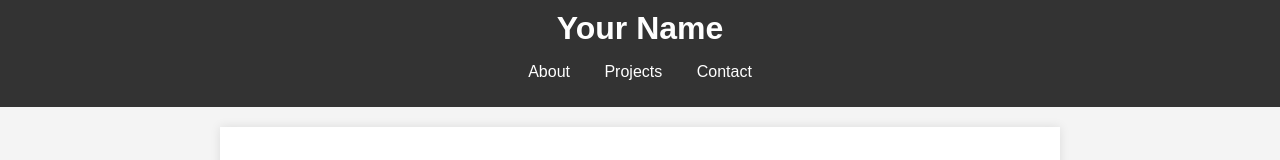
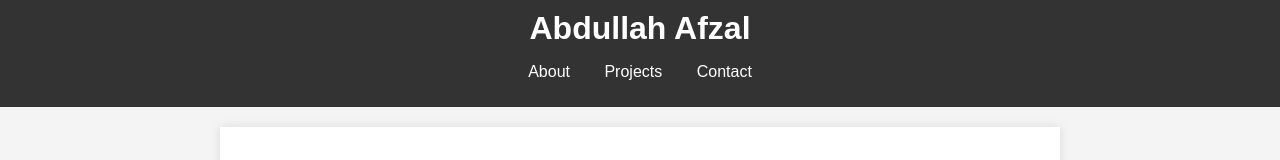
Before and after one commit to Abdullah-Afzal-00/Abdullah-Afzal-00.github.io, a plain HTML site: page index.html in a window 1280 px wide. Shown: the top 160 px of the page. Drawn offline with Linux system fonts and the light colour scheme.

Commit message:
Testing Change

```diff
--- a/index.html
+++ b/index.html
@@ -4,13 +4,13 @@
 <head>
     <meta charset="UTF-8">
     <meta name="viewport" content="width=device-width, initial-scale=1.0">
-    <title>Your Name - Portfolio</title>
+    <title>Abdullah Afzal</title>
     <link rel="stylesheet" href="style.css">
 </head>
 
 <body>
     <header>
-        <h1>Your Name</h1>
+        <h1>Abdullah Afzal</h1>
         <nav>
             <ul>
                 <li><a href="#about">About</a></li>
```
